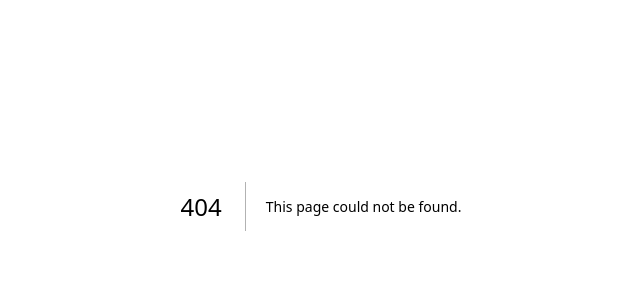
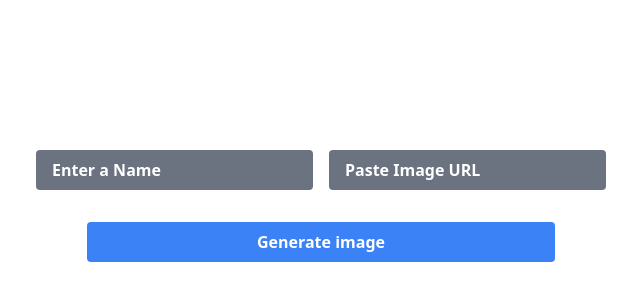
Before and after one commit to vidhathat/nextopenaiceo, a Next.js app: page /form in a window 1280 px wide. Before the commit this address had no page. Shown: the part 194-494 px from the top of the page, without its empty margins (319-959 px from the left). Built offline with nearby package versions, Linux system fonts and the light colour scheme.

Commit message:
added form page

```diff
--- a/app/layout.tsx
+++ b/app/layout.tsx
@@ -1,6 +1,7 @@
 import type { Metadata } from 'next'
 import { Inter } from 'next/font/google'
 import './globals.css'
+
 
 const inter = Inter({ subsets: ['latin'] })
 
--- a/app/page.tsx
+++ b/app/page.tsx
@@ -1,4 +1,5 @@
 import Image from 'next/image'
+
 
 export default function Home() {
   return (
--- /dev/null
+++ b/pages/form.js
@@ -0,0 +1,47 @@
+import { useState, useEffect } from 'react';
+import '../styles/global.css'
+
+export default function Form() {
+ const [name, setName] = useState('');
+ const [image, setImage] = useState('');
+
+ useEffect(() => {
+ const form = document.getElementById('userForm');
+//  if (form) {
+ form.addEventListener('submit', function(event) {
+   event.preventDefault();
+
+   var name = document.getElementById('name').value;
+    console.log('name', name)
+   var image = document.getElementById('image').value;
+
+   // Fetch the article from the provided link
+   fetch('https://www.theinformation.com/articles/former-github-chief-nat-friedman-declined-openai-interim-ceo-role', {
+    mode: 'no-cors'
+   })     .then(response => response.text())
+     .then(data => {
+       // Replace the name and image in the article
+       var article = data.replace('Nat Friedman', name);
+       article = article.replace('https://path/to/nat/image.jpg', image);
+
+       // Render the updated article
+       document.getElementById('article').innerHTML = article;
+     });
+ });
+//  }
+ }, []);
+
+ return (
+ <div className="flex flex-col items-center h-screen justify-center">
+ <div className="flex justify-center items-center mb-4">
+ <input type="text" id="name" className="bg-gray-500 hover:bg-gray-700 text-white font-bold py-2 px-4 rounded mx-2 placeholder-white" placeholder="Enter a Name" />
+ <input type="text" id="image" className="bg-gray-500 hover:bg-gray-700 text-white font-bold py-2 px-4 rounded mx-2 placeholder-white" placeholder="Paste Image URL" />
+ </div>
+ <button type="submit" style={{width:'468px'}} className="bg-blue-500 hover:bg-blue-700 text-white font-bold py-2 px-4 rounded mt-4">
+ Generate image
+ </button>
+ <form id="userForm"></form>
+ <div id="article"></div>
+ </div>
+ );
+}
--- /dev/null
+++ b/styles/global.css
@@ -0,0 +1,32 @@
+@tailwind base;
+@tailwind components;
+@tailwind utilities;
+.button {
+    background-color: grey;
+    color: white;
+    padding: 15px 32px;
+    text-align: center;
+    text-decoration: none;
+    display: inline-block;
+    font-size: 16px;
+    margin: 4px 2px;
+    cursor: pointer;
+   }
+
+   .button-blue {
+    background-color: blue;
+    color: white;
+    padding: 15px 32px;
+    text-align: center;
+    text-decoration: none;
+    display: inline-block;
+    font-size: 16px;
+    margin: 4px 2px;
+    cursor: pointer;
+   }
+
+   .button-container {
+    display: flex;
+    justify-content: center;
+    align-items: center;
+   }
```
Also changed, not shown: package.json (+7 -7 lines), tsconfig.json (+20 -6 lines), 1 other file (tests, documents, lock files or other folders).
